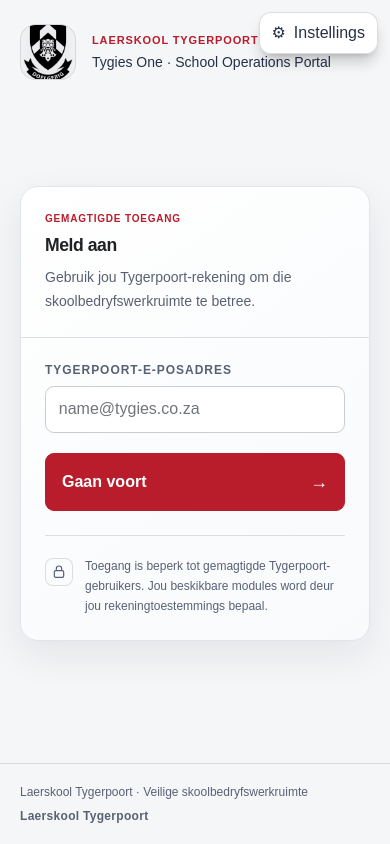
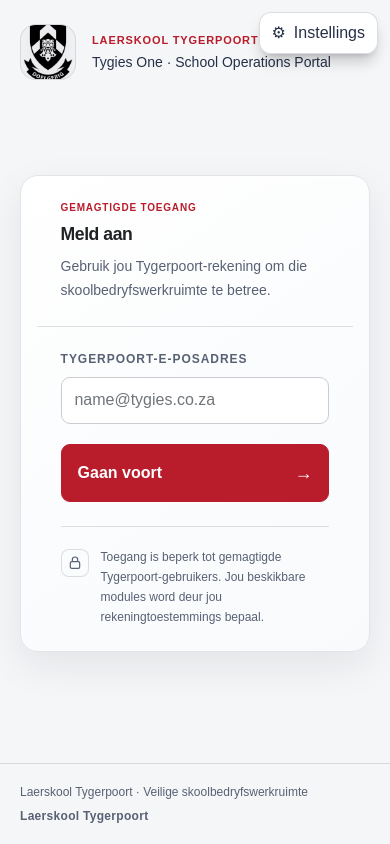
Before and after one commit to wbreytenbach-ops/nkrn-platform, a Next.js app in the folder web/: page /login in a window 390 px wide. Built offline with nearby package versions, Linux system fonts and the light colour scheme; no server answers.

Commit message:
Improve responsive and accessible styling across Tygies One modules

```diff
--- a/web/src/app/nkrn-control.css
+++ b/web/src/app/nkrn-control.css
@@ -1024,3 +1024,87 @@ html[data-theme="dark"] .nkrn-control textarea::placeholder { color: #9aa0a6 !im
     scroll-behavior: auto !important;
   }
 }
+
+/* =========================================================
+   TYGIES ONE — responsive and accessible finishing layer
+   Shared across user, administration and restricted-role views.
+   Keep this layer presentational: no workflow or permission changes.
+   ========================================================= */
+.nkrn-control {
+  overflow-wrap: anywhere;
+}
+
+.nkrn-control :where(img, svg, video, canvas) {
+  max-width: 100%;
+}
+
+.nkrn-control :where(input, select, textarea, button) {
+  max-width: 100%;
+}
+
+.nkrn-control :where(input[type="checkbox"], input[type="radio"]) {
+  accent-color: var(--tygies-red);
+}
+
+.nkrn-control :where(label) {
+  line-height: 1.45;
+}
+
+.nkrn-control :where(textarea) {
+  min-height: 104px;
+  resize: vertical;
+}
+
+.nkrn-control :where(pre, code) {
+  overflow-wrap: anywhere;
+  white-space: pre-wrap;
+}
+
+.nkrn-control :where([role="alert"], [aria-live="polite"], [aria-live="assertive"]) {
+  overflow-wrap: anywhere;
+}
+
+.nkrn-control :where(a) {
+  text-underline-offset: .18em;
+}
+
+.nkrn-control :where(a, button, input, select, textarea, summary) {
+  scroll-margin-block: 1rem;
+}
+
+@media (max-width: 768px) {
+  .nkrn-control {
+    overflow-x: clip;
+  }
+
+  .nkrn-control :where(.nkrn-panel) {
+    min-width: 0;
+  }
+
+  .nkrn-control :where(table) {
+    min-width: 100%;
+  }
+
+  .nkrn-control :where(th, td) {
+    overflow-wrap: anywhere;
+    vertical-align: top;
+  }
+
+  .nkrn-control :where(input, select, textarea) {
+    font-size: 16px !important;
+  }
+}
+
+@media (max-width: 480px) {
+  .nkrn-control :where(h1) {
+    overflow-wrap: anywhere;
+  }
+
+  .nkrn-control :where(.nkrn-panel) {
+    padding-inline: clamp(.75rem, 4vw, 1rem);
+  }
+
+  .nkrn-control :where(button, [role="button"]) {
+    max-width: 100%;
+  }
+}
```
